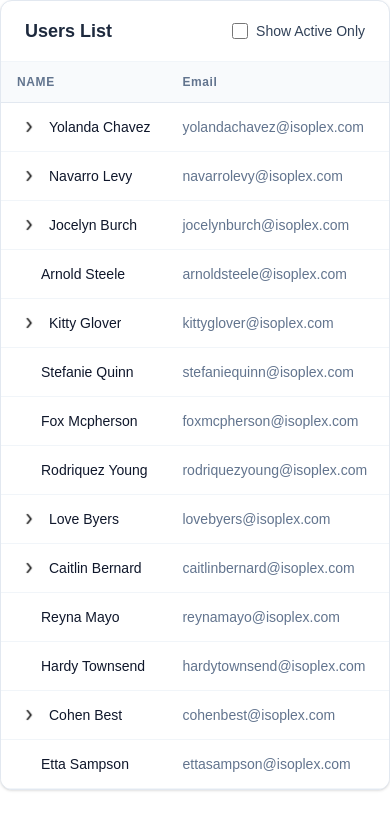
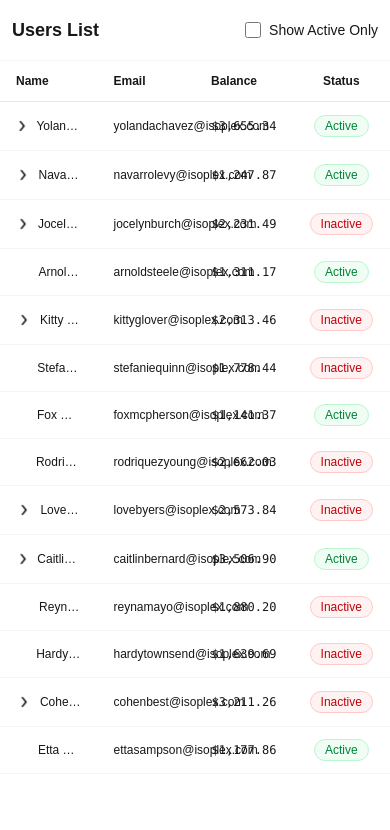
Before and after one commit to shinokamix/users-tree-table, a Next.js app: page / in a window 390 px wide. Shown: the top 830 px of the page. Built offline with nearby package versions, Linux system fonts and the light colour scheme.

Commit message:
refactor: style updates

```diff
--- a/src/app/globals.css
+++ b/src/app/globals.css
@@ -6,6 +6,7 @@
 }
 
 body {
+    overflow-y: scroll;
     background: var(--background);
     color: var(--foreground);
     font-family: Arial, Helvetica, sans-serif;
--- a/src/components/tables/TableHeader.tsx
+++ b/src/components/tables/TableHeader.tsx
@@ -9,8 +9,8 @@ interface TableHeaderProps {
 
 export const TableHeader = ({ currentSort, direction, onSort }: TableHeaderProps) => {
     return (
-        <thead className="border-b border-slate-200 bg-slate-50">
-            <tr className="text-xs font-semibold tracking-wider text-slate-500 uppercase">
+        <thead className="">
+            <tr className="text-xs font-semibold">
                 <th scope="col" className="px-4 py-3 text-left">
                     Name
                 </th>
--- a/src/components/tables/TableRow.tsx
+++ b/src/components/tables/TableRow.tsx
@@ -19,20 +19,17 @@ export const TableRow = ({ node, level = 0 }: TableRowProps) => {
                 aria-level={level + 1}
                 aria-expanded={hasChildren ? isExpanded : undefined}
                 className={cn(
-                    'border-b border-slate-100 transition-colors hover:bg-slate-50',
+                    'border-b border-slate-100 text-xs transition-colors hover:bg-slate-50 md:text-sm',
                     level > 0 ? 'bg-slate-50/50' : 'bg-white',
                 )}
             >
                 {/* Name */}
-                <td
-                    className="px-4 py-3 text-sm font-medium text-slate-900"
-                    style={{ paddingLeft: `${paddingLeft}px` }}
-                >
+                <td className="px-4 py-3 font-medium" style={{ paddingLeft: `${paddingLeft}px` }}>
                     <div className="flex items-center">
                         <ExpandButton
                             isExpanded={isExpanded}
                             hasChildren={hasChildren}
-                            onToggle={() => setIsExpanded(!isExpanded)}
+                            onToggle={() => setIsExpanded((prev) => !prev)}
                             ariaLabel={`${isExpanded ? 'Collapse' : 'Expand'} ${node.name}`}
                         />
                         <span className="truncate">{node.name}</span>
@@ -40,16 +37,14 @@ export const TableRow = ({ node, level = 0 }: TableRowProps) => {
                 </td>
 
                 {/* Email */}
-                <td className="px-4 py-3 text-sm text-slate-500">
+                <td className="px-4 py-3">
                     <span className="truncate" title={node.email}>
                         {node.email}
                     </span>
                 </td>
 
                 {/* Balance */}
-                <td className="px-4 py-3 text-right font-mono text-sm text-slate-600">
-                    {node.balance}
-                </td>
+                <td className="px-4 py-3 text-right font-mono">{node.balance}</td>
 
                 {/* Status */}
                 <td className="px-4 py-3 text-center">
--- a/src/components/tables/UserTable.tsx
+++ b/src/components/tables/UserTable.tsx
@@ -24,16 +24,16 @@ export const UserTable = ({ initialData }: UserTableProps) => {
     const hasData = processedData.length > 0;
 
     return (
-        <section className="overflow-hidden rounded-xl border border-slate-200 bg-white shadow-sm">
+        <section className="">
             {/* Заголовок таблицы с фильтром */}
-            <header className="flex items-center justify-between border-b border-slate-100 px-6 py-4">
-                <h2 className="text-lg font-bold text-slate-800">Users List</h2>
-                <label className="flex cursor-pointer items-center gap-2 text-sm text-slate-700 hover:text-blue-600">
+            <header className="flex items-center justify-between border-b border-slate-100 px-3 py-4">
+                <h2 className="text-lg font-bold">Users List</h2>
+                <label className="flex cursor-pointer items-center gap-2 text-sm">
                     <input
                         type="checkbox"
                         checked={showActiveOnly}
                         onChange={(e) => setShowActiveOnly(e.target.checked)}
-                        className="h-4 w-4 rounded border-slate-300 text-blue-600 focus:ring-blue-500"
+                        className="border-slate-30 h-4 w-4 rounded"
                     />
                     Show Active Only
                 </label>
@@ -41,7 +41,7 @@ export const UserTable = ({ initialData }: UserTableProps) => {
 
             {/* Таблица */}
             <div className="overflow-x-auto">
-                <table className="min-w-full divide-y divide-slate-200">
+                <table className="w-full table-fixed divide-y divide-slate-200">
                     <caption className="sr-only">Hierarchical users table with sorting</caption>
                     <TableHeader
                         currentSort={sortField}
@@ -53,7 +53,7 @@ export const UserTable = ({ initialData }: UserTableProps) => {
                             processedData.map((node) => <TableRow key={node.id} node={node} />)
                         ) : (
                             <tr>
-                                <td colSpan={4} className="px-6 py-12 text-center text-slate-400">
+                                <td colSpan={4} className="px-6 py-12 text-center">
                                     No users found matching current filters.
                                 </td>
                             </tr>
--- a/src/components/ui/ExpandButton.tsx
+++ b/src/components/ui/ExpandButton.tsx
@@ -14,7 +14,7 @@ export const ExpandButton = ({
     ariaLabel,
 }: ExpandButtonProps) => {
     if (!hasChildren) {
-        return <span className="w-6" aria-hidden="true" />;
+        return <span className="mr-2 w-6" aria-hidden="true" />;
     }
 
     return (
@@ -28,7 +28,7 @@ export const ExpandButton = ({
             }}
             aria-label={ariaLabel}
             aria-expanded={isExpanded}
-            className="mr-2 flex h-6 w-6 shrink-0 items-center justify-center rounded text-slate-400 transition-colors hover:bg-slate-200 hover:text-slate-700"
+            className="mr-2 flex h-6 w-6 items-center justify-center rounded transition-colors hover:bg-slate-200"
         >
             {isExpanded ? (
                 <Image src={'/chevron-down.svg'} width={12} height={12} alt="" />
--- a/src/components/ui/SortIndicator.tsx
+++ b/src/components/ui/SortIndicator.tsx
@@ -9,7 +9,7 @@ export const SortIndicator = ({ isActive, direction }: SortIndicatorProps) => {
     if (!isActive) {
         return (
             <span
-                className="ml-1 text-slate-300 opacity-0 transition-opacity group-hover:opacity-100"
+                className="ml-1 opacity-0 transition-opacity group-hover:opacity-100"
                 aria-hidden="true"
             >
                 <Image src={'/sort-default.svg'} alt="" width={12} height={12} />
@@ -18,7 +18,7 @@ export const SortIndicator = ({ isActive, direction }: SortIndicatorProps) => {
     }
 
     return (
-        <span className="ml-1 text-blue-600" aria-hidden="true">
+        <span className="ml-1" aria-hidden="true">
             {direction === 'asc' ? (
                 <Image src={'/sort-asc.svg'} alt="" width={12} height={12} />
             ) : (
--- a/src/components/ui/SortableHeader.tsx
+++ b/src/components/ui/SortableHeader.tsx
@@ -28,7 +28,7 @@ export const SortableHeader = ({
         >
             <button
                 onClick={() => onSort(field)}
-                className={`group inline-flex items-center gap-1 hover:text-slate-800 ${
+                className={`group inline-flex items-center gap-1 ${
                     align === 'right' ? 'justify-end' : 'justify-start'
                 }`}
                 aria-label={`Sort by ${label} ${
```
